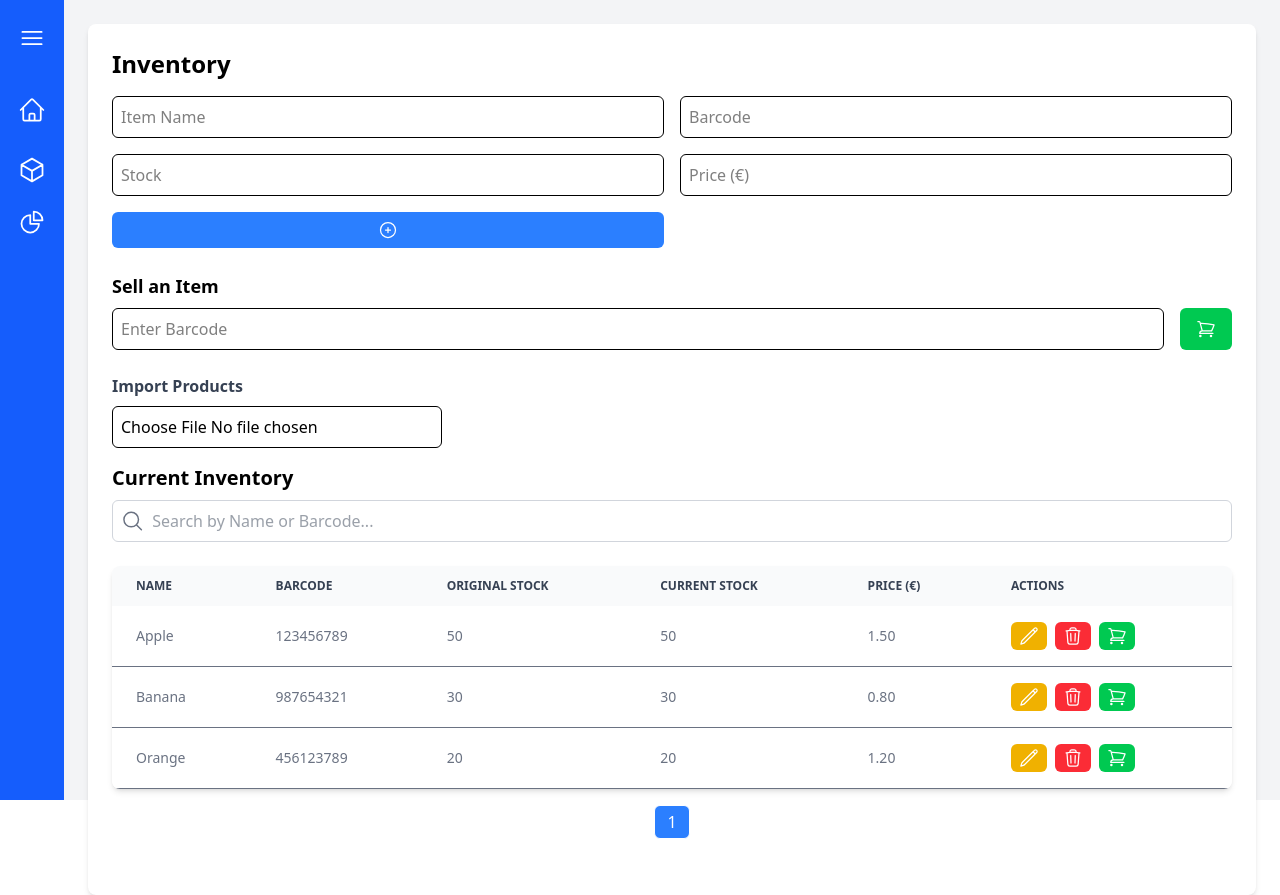
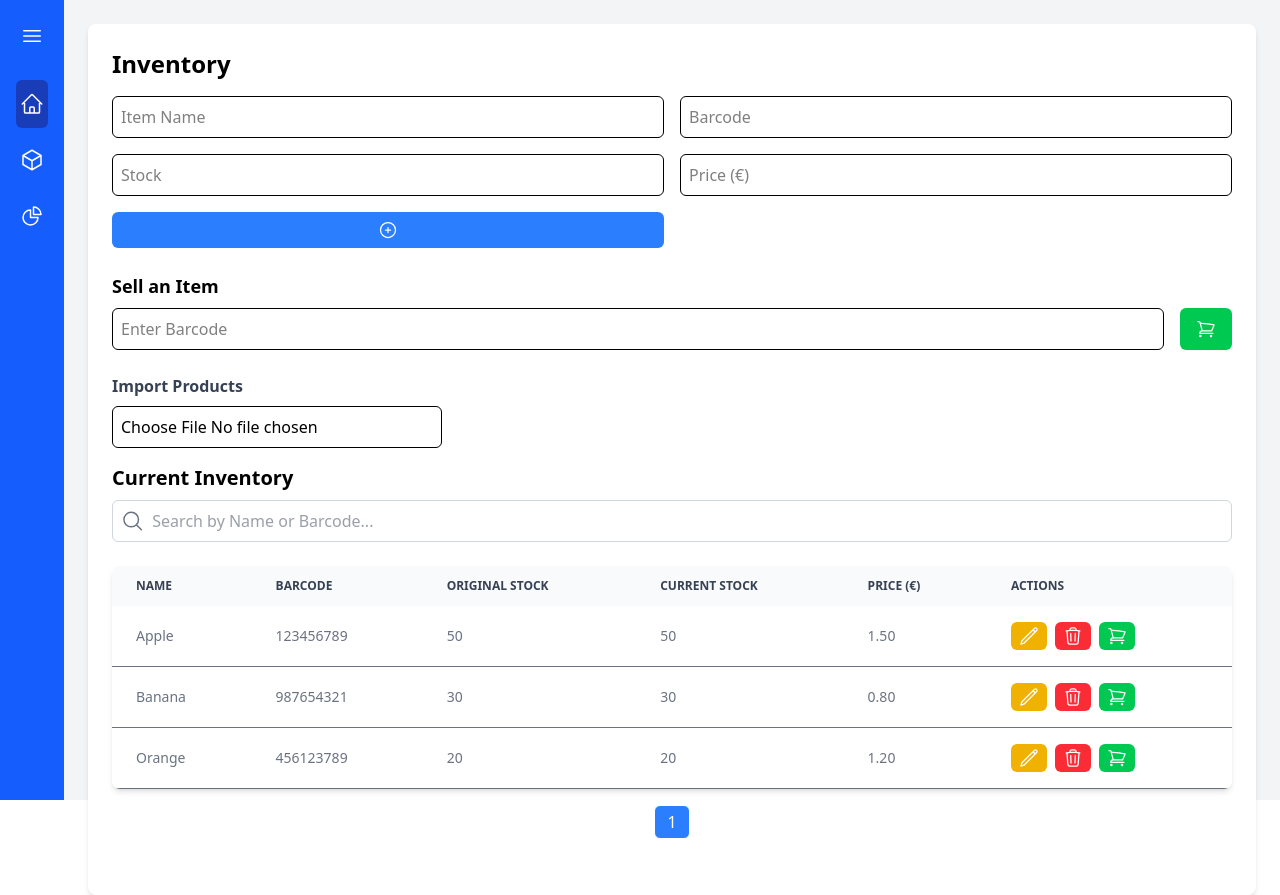
Before and after one commit to q22ln/Inventory-Management-PWA, a React (Vite) app: page / in a window 1280 px wide. Built offline with nearby package versions, Linux system fonts and the light colour scheme.

Commit message:
ReactDOM.createRoot must only be called once within main.jsx

```diff
--- a/src/App.jsx
+++ b/src/App.jsx
@@ -1,19 +1,12 @@
 import React, {useState} from "react";
-import ReactDOM from "react-dom/client";
-import {BrowserRouter as Router, Route, Routes, NavLink} from "react-router-dom";
+import {BrowserRouter as Router, NavLink, Route, Routes} from "react-router-dom";
 import {InventoryProvider} from "./context/InventoryContext";
 import InventoryList from "./components/InventoryList";
 import ProductCard from "./components/ProductCard";
 import Evaluation from "./components/Evaluation";
-import {HomeIcon, CubeIcon, Bars3Icon, ChartPieIcon} from "@heroicons/react/24/outline";
+import {Bars3Icon, ChartPieIcon, CubeIcon, HomeIcon} from "@heroicons/react/24/outline";
 import {ToastContainer} from "react-toastify";
 import "react-toastify/dist/ReactToastify.css";
-
-ReactDOM.createRoot(document.getElementById("root")).render(
-    <React.StrictMode>
-        <App/>
-    </React.StrictMode>
-);
 
 function App() {
     const [isSidebarOpen, setIsSidebarOpen] = useState(
@@ -40,7 +33,7 @@ function App() {
                                 onClick={toggleSidebar}
                                 className="p-2 rounded-md hover:bg-blue-700 transition"
                             >
-                                <Bars3Icon className="w-7 h-7 flex-shrink-0"/>
+                                <Bars3Icon className="w-6 h-6 flex-shrink-0"/>
                             </button>
 
                             {isSidebarOpen && <h1 className="text-xl font-bold ml-2">Inventory Tracker</h1>}
@@ -49,32 +42,40 @@ function App() {
                         <nav className="flex flex-col space-y-2 mt-6">
                             <NavLink
                                 to="/"
-                                className={`flex items-center p-3 rounded-md hover:bg-blue-700 transition ${
-                                    isSidebarOpen ? "justify-start space-x-3" : "justify-center"
-                                }`}
+                                className={({ isActive }) =>
+                                    `flex items-center p-3 rounded-md transition ${
+                                        isActive ? "bg-blue-800" : "hover:bg-blue-700"
+                                    } ${isSidebarOpen ? "justify-start space-x-3" : "justify-center"}`
+                                }
                             >
-                                <HomeIcon className="w-7 h-7 flex-shrink-0"/>
+                                <HomeIcon className="w-6 h-6 flex-shrink-0"/>
                                 {isSidebarOpen && <span>Inventory</span>}
                             </NavLink>
+
                             <NavLink
                                 to="/products"
-                                className={`flex items-center p-3 rounded-md hover:bg-blue-700 transition ${
-                                    isSidebarOpen ? "justify-start space-x-3" : "justify-center"
-                                }`}
+                                className={({ isActive }) =>
+                                    `flex items-center p-3 rounded-md transition ${
+                                        isActive ? "bg-blue-800" : "hover:bg-blue-700"
+                                    } ${isSidebarOpen ? "justify-start space-x-3" : "justify-center"}`
+                                }
                             >
-                                <CubeIcon className="w-7 h-7 flex-shrink-0"/>
+                                <CubeIcon className="w-6 h-6 flex-shrink-0"/>
                                 {isSidebarOpen && <span>Product View</span>}
                             </NavLink>
+
+                            <NavLink
+                                to="/evaluation"
+                                className={({ isActive }) =>
+                                    `flex items-center p-3 rounded-md transition ${
+                                        isActive ? "bg-blue-800" : "hover:bg-blue-700"
+                                    } ${isSidebarOpen ? "justify-start space-x-3" : "justify-center"}`
+                                }
+                            >
+                                <ChartPieIcon className="w-6 h-6 flex-shrink-0"/>
+                                {isSidebarOpen && <span>Evaluation</span>}
+                            </NavLink>
                         </nav>
-                        <NavLink to="/evaluation"
-                                 className={`flex items-center p-3 rounded-md hover:bg-blue-700 transition ${
-                                     isSidebarOpen ? "justify-start space-x-3" : "justify-center"
-                                 }`}
-                        >
-                            <ChartPieIcon className="w-7 h-7 flex-shrink-0"/>
-                            {isSidebarOpen && <span>Evaluation</span>}
-                        </NavLink>
-
                     </aside>
 
                     <main className={`flex-1 p-6 transition-all duration-300 ${isSidebarOpen ? "ml-64" : "ml-16"}`}>
--- a/src/main.jsx
+++ b/src/main.jsx
@@ -2,9 +2,9 @@ import React from 'react';
 import ReactDOM from 'react-dom/client';
 import App from './App';
 import "flowbite";
-import { registerSW } from './serviceWorkerRegistration'; // Import Service Worker
+import {registerSW} from './serviceWorkerRegistration';
 
-registerSW(); // Register the Service Worker
+registerSW();
 
 ReactDOM.createRoot(document.getElementById("root")).render(
     <React.StrictMode>
```
